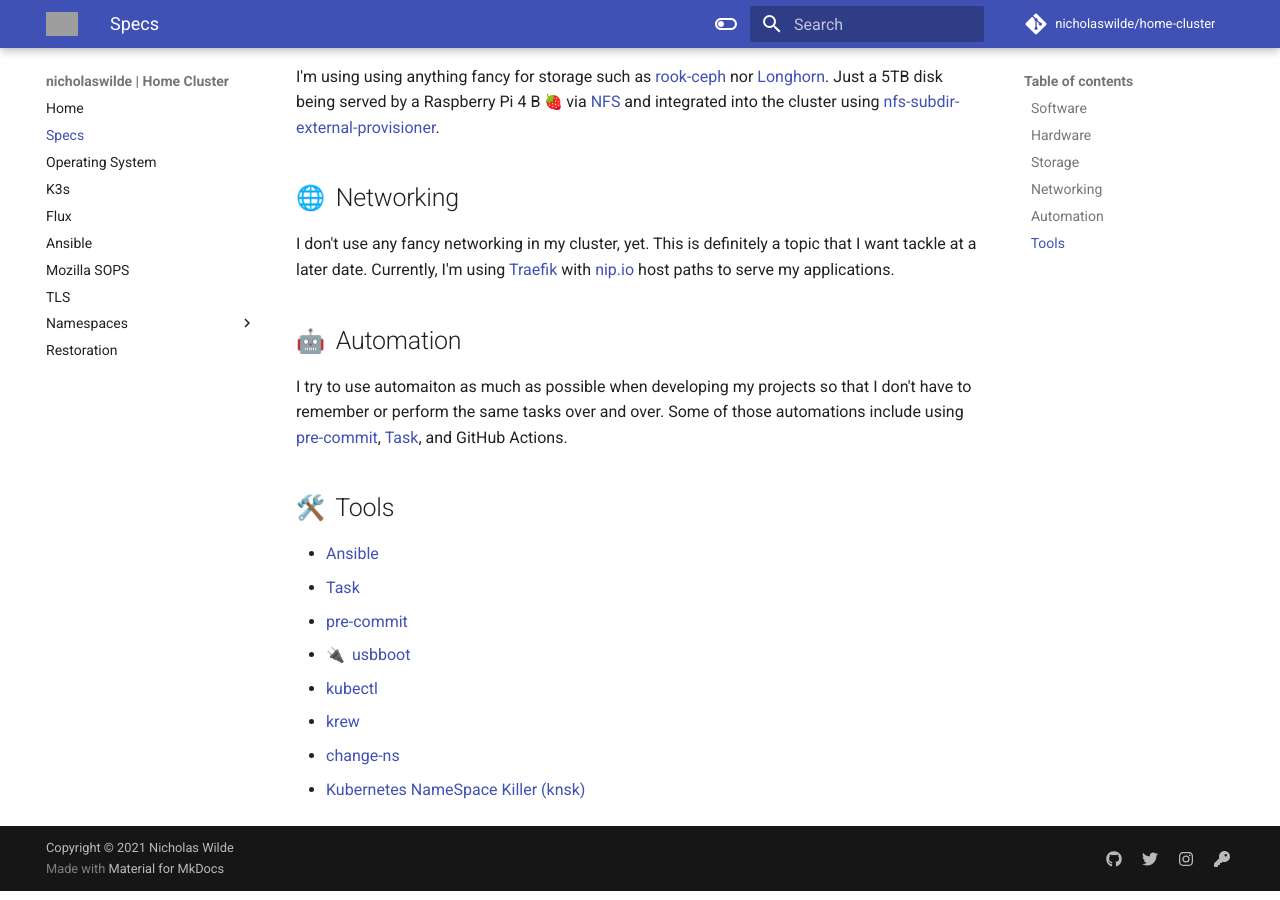
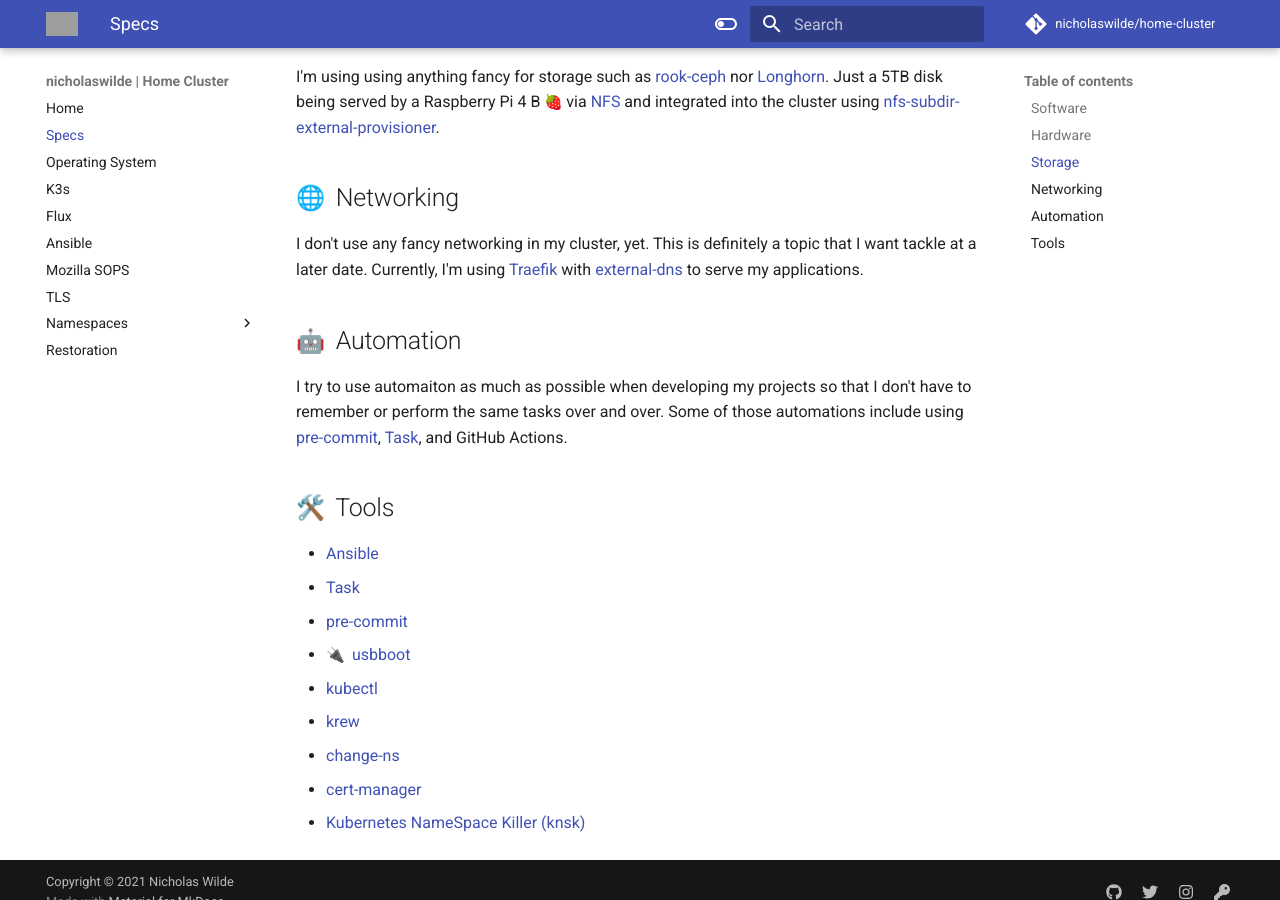
Before and after one commit to nicholaswilde/home-cluster, an MkDocs documentation site: the page built from docs/specs.md, in a window 1280 px wide and 900 px high, scrolled down 701 px. Built offline with MkDocs 1.6.1 and Material for MkDocs 9.7.7, drawn with Linux system fonts in a browser that asks for light colours; emoji names are drawn with the system emoji font; comment, search, counter and statistics services are not loaded; grey boxes are pictures that could not be loaded.

Commit message:
Replaced nip.io with external-dns
Signed-off-by: Nicholas Wilde <ncwilde43@gmail.com>

```diff
--- a/docs/specs.md
+++ b/docs/specs.md
@@ -29,7 +29,7 @@
 
 I don't use any fancy networking in my cluster, yet. This is definitely
 a topic that I want tackle at a later date. Currently, I'm using
-[Traefik] with [nip.io] host paths to serve my applications.
+[Traefik] with [external-dns] to serve my applications.
 
 ## :robot:&nbsp; Automation
 
@@ -47,6 +47,7 @@
 - [kubectl](https://kubernetes.io/docs/reference/kubectl/kubectl/)
 - [krew](https://krew.sigs.k8s.io/)
 - [change-ns](https://github.com/juanvallejo/kubectl-ns)
+- [cert-manager](https://github.com/jetstack/cert-manager)
 - [Kubernetes NameSpace Killer (knsk)][knsk]
 
 [RPiOS]: https://downloads.raspberrypi.org/raspios_arm64/images/
@@ -55,7 +56,7 @@
 [case]: https://www.amazon.com/gp/product/B0728DX73X/
 [fans]: https://www.amazon.com/gp/product/B00NEMGCIA/
 [Traefik]: https://traefik.io/
-[nip.io]: https://nip.io/
+[external-dns]: https://github.com/kubernetes-sigs/external-dns
 [nfs]: https://github.com/kubernetes-sigs/nfs-subdir-external-provisioner
 [rook-ceph]: https://rook.io/
 [Longhorn]: https://longhorn.io/
```
